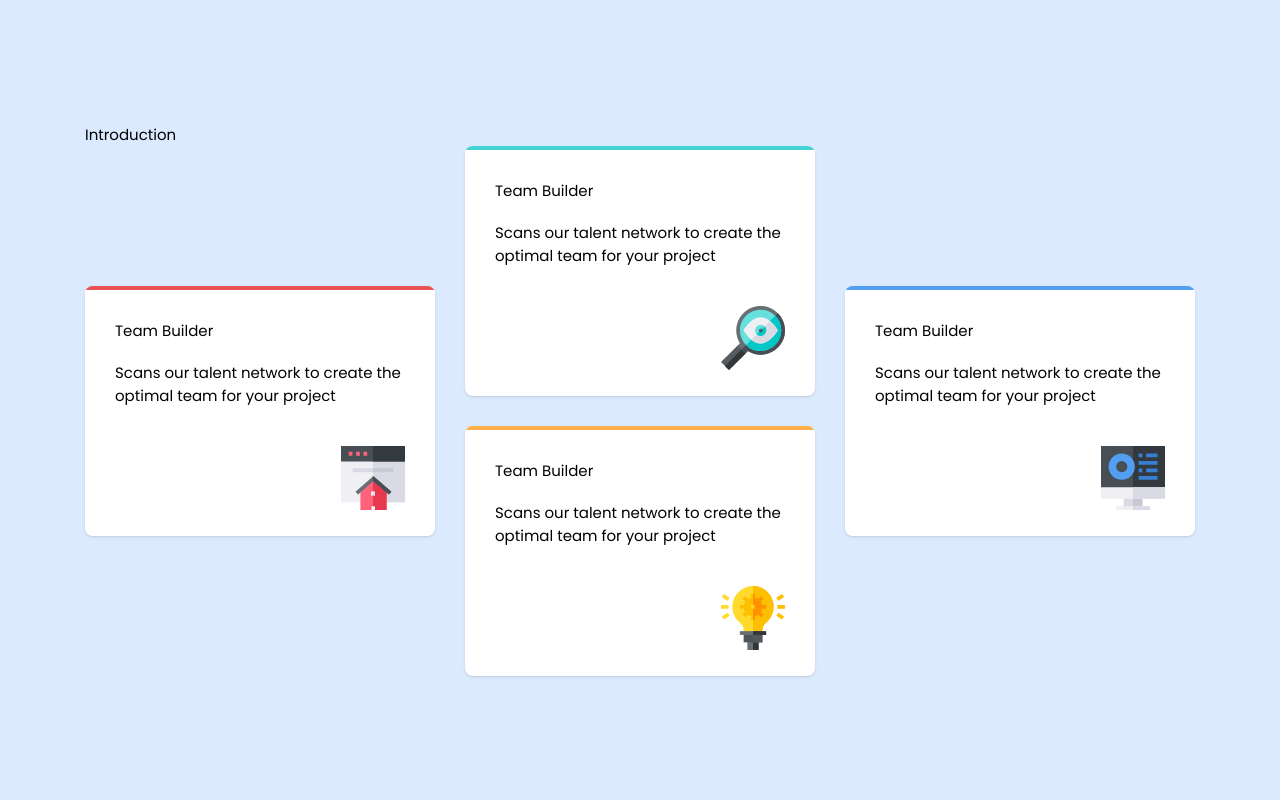
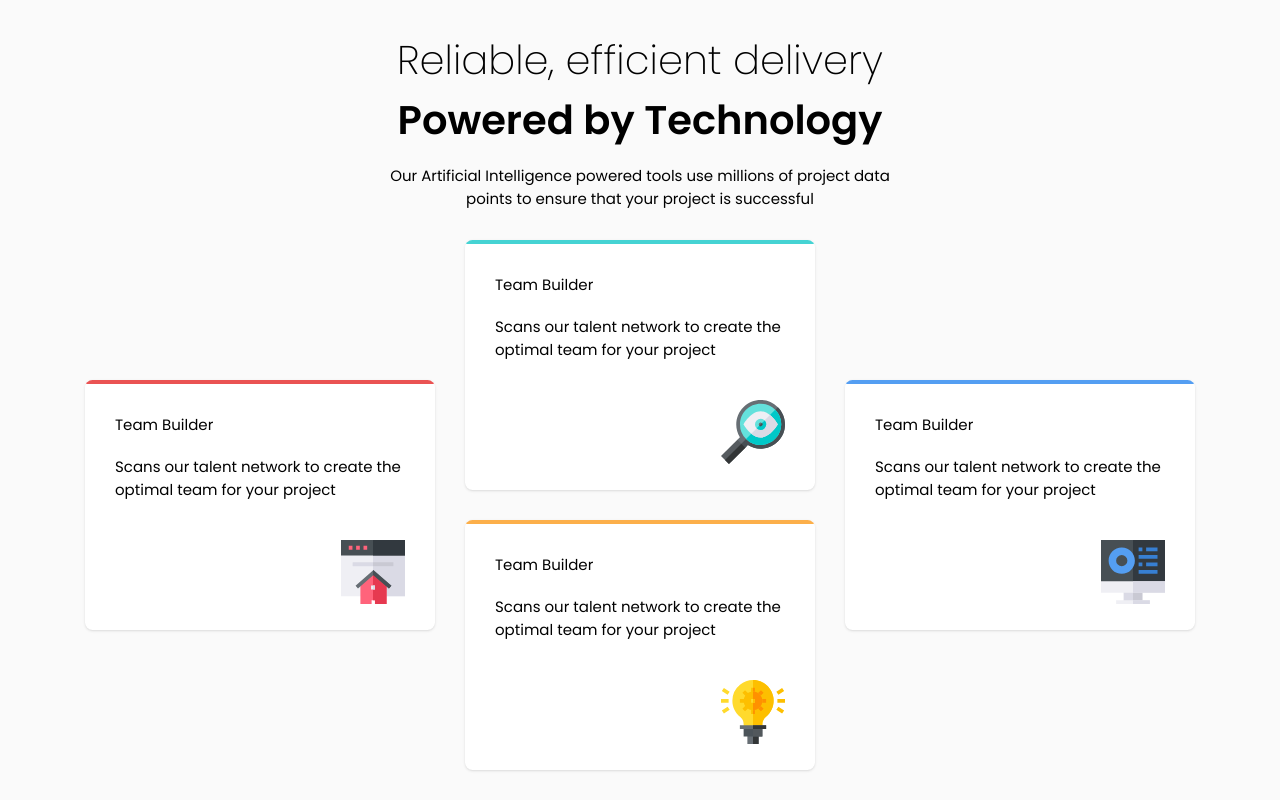
Before and after one commit to tulza/four-card-feature-section-master, a React (Vite) app: page / in a window 1280 px wide. Built offline with nearby package versions, Linux system fonts and the light colour scheme.

Commit message:
page intro added

```diff
--- a/Introduction.jsx
+++ /dev/null
@@ -1,11 +0,0 @@
-import React from "react";
-
-const Introduction = () => {
-  return (
-    <div>
-      <p> Introduction</p>
-    </div>
-  );
-};
-
-export default Introduction;
--- a/src/Components/Homepage.jsx
+++ b/src/Components/Homepage.jsx
@@ -1,12 +1,12 @@
 import React, { Fragment } from "react";
 import Card from "./Card";
 import CardsBox from "./CardsBox.jsx";
-import Introduction from "../../Introduction.jsx";
+import Introduction from "./Introduction.jsx";
 
 const Homepage = () => {
   return (
     <Fragment>
-      <div>
+      <div className="grid">
         <Introduction />
         <CardsBox />
       </div>
--- /dev/null
+++ b/src/Components/Introduction.jsx
@@ -0,0 +1,18 @@
+import React from "react";
+
+const Introduction = () => {
+  return (
+    <div className="w-[500px] justify-self-center text-center">
+      <p className="font-extralight text-[40px]">
+        Reliable, efficient delivery
+      </p>
+      <p className="font-semibold text-[40px]"> Powered by Technology</p>
+      <p className="my-[1rem] mb-[2rem]">
+        Our Artificial Intelligence powered tools use millions of project data
+        points to ensure that your project is successful
+      </p>
+    </div>
+  );
+};
+
+export default Introduction;
--- a/src/style/styles.css
+++ b/src/style/styles.css
@@ -3,5 +3,5 @@
 @tailwind utilities;
 
 #root {
-  @apply bg-blue-100 h-[100vh] flex justify-center items-center;
+  @apply bg-VeryLightGray h-[100vh] flex justify-center items-center;
 }
```
